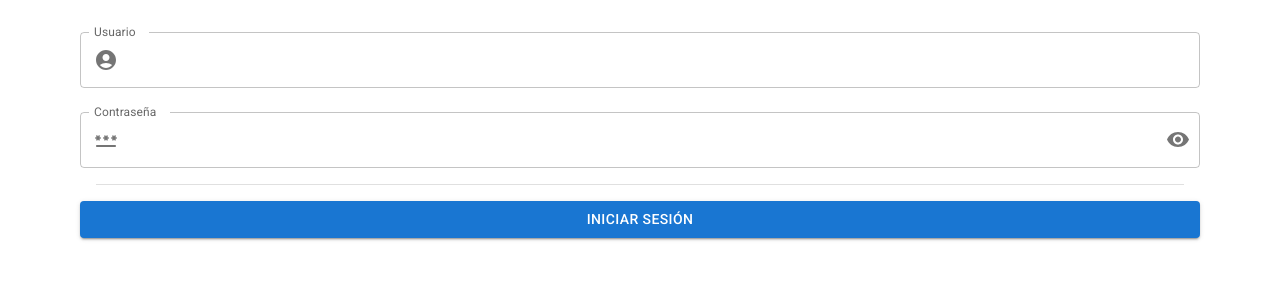
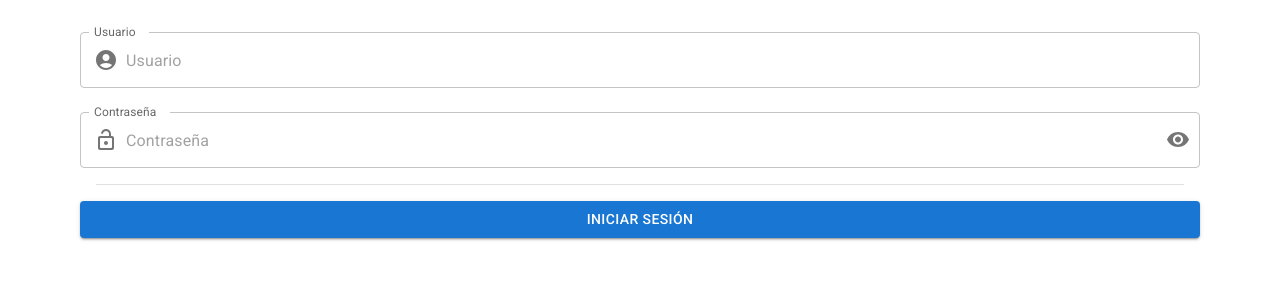
Before and after one commit to rafaelalma/brownie-app, a React (Create React App) app: page / in a window 1280 px wide. Shown: the top 300 px of the page. Built offline with nearby package versions, Linux system fonts and the light colour scheme.

Commit message:
Refactor login form ui

```diff
--- a/src/login/LoginForm.tsx
+++ b/src/login/LoginForm.tsx
@@ -7,7 +7,7 @@ import IconButton from '@mui/material/IconButton'
 import Button from '@mui/material/Button'
 import Divider from '@mui/material/Divider'
 import AccountCircleRoundedIcon from '@mui/icons-material/AccountCircleRounded'
-import PasswordRoundedIcon from '@mui/icons-material/PasswordRounded'
+import LockOpenRoundedIcon from '@mui/icons-material/LockOpenRounded'
 import VisibilityOffRoundedIcon from '@mui/icons-material/VisibilityOffRounded'
 import VisibilityRoundedIcon from '@mui/icons-material/VisibilityRounded'
 
@@ -71,6 +71,7 @@ export default function LoginForm(): ReactElement {
         <OutlinedInput
           id="username"
           label="Usuario"
+          placeholder="Usuario"
           value={username}
           onChange={handleUsernameChange}
           required
@@ -86,13 +87,14 @@ export default function LoginForm(): ReactElement {
         <OutlinedInput
           id="password"
           label="Contraseña"
+          placeholder="Contraseña"
           type={showPassword ? 'text' : 'password'}
           value={password}
           onChange={handlePasswordChange}
           required
           startAdornment={
             <InputAdornment position="start">
-              <PasswordRoundedIcon />
+              <LockOpenRoundedIcon />
             </InputAdornment>
           }
           endAdornment={
```
